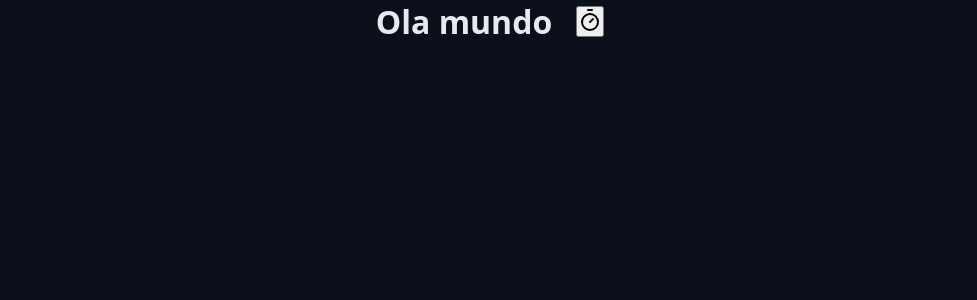
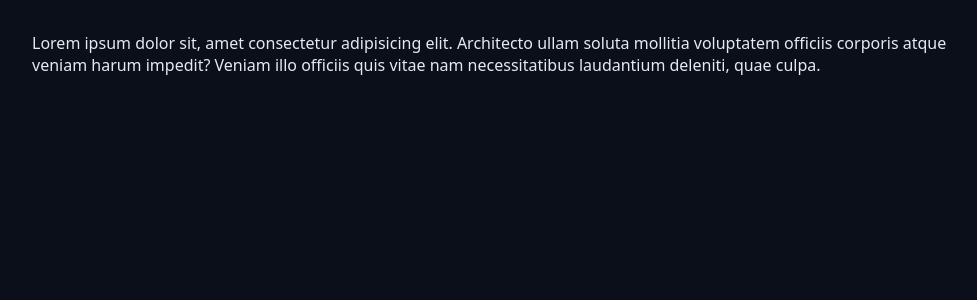
Before and after one commit to felipeazsantos/chronos-pomodoro, a React (Vite) app: page / in a window 1280 px wide. Shown: the top 300 px of the page, without its empty margins (150-1127 px from the left). Built offline with nearby package versions, Linux system fonts and the light colour scheme.

Commit message:
creating container component

```diff
--- a/src/App.tsx
+++ b/src/App.tsx
@@ -1,17 +1,14 @@
-import { Timer } from 'lucide-react';
-import { Heading } from './components/Heading';
+import { Container } from './components/Container';
 import './styles/global.css';
 import './styles/theme.css';
 
 export function App() {
   return (
-    <>
-      <Heading>
-        Ola mundo
-        <button>
-          <Timer />
-        </button>
-      </Heading>
-    </>
+    <Container>
+      Lorem ipsum dolor sit, amet consectetur adipisicing elit. Architecto ullam
+      soluta mollitia voluptatem officiis corporis atque veniam harum impedit?
+      Veniam illo officiis quis vitae nam necessitatibus laudantium deleniti,
+      quae culpa.
+    </Container>
   );
 }
--- /dev/null
+++ b/src/components/Container.module.css
@@ -0,0 +1,12 @@
+.container {
+  max-width: 98rem;
+  margin: 0 auto;
+}
+
+.container-fluid {
+  max-width: auto;
+}
+
+.content {
+  margin: 3.2rem;
+}
--- /dev/null
+++ b/src/components/Container.tsx
@@ -0,0 +1,13 @@
+import styles from './Container.module.css';
+
+type ContainerProps = {
+  children: React.ReactNode;
+};
+
+export function Container({ children }: ContainerProps) {
+  return (
+    <div className={styles.container}>
+      <div className={styles.content}>{children}</div>
+    </div>
+  );
+}
```
Also changed, not shown: src/styles/global.css (line endings or trailing spaces).
